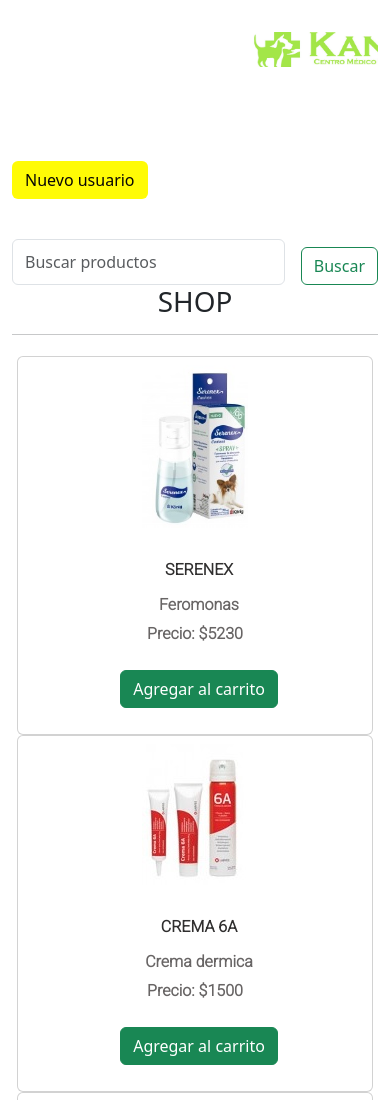
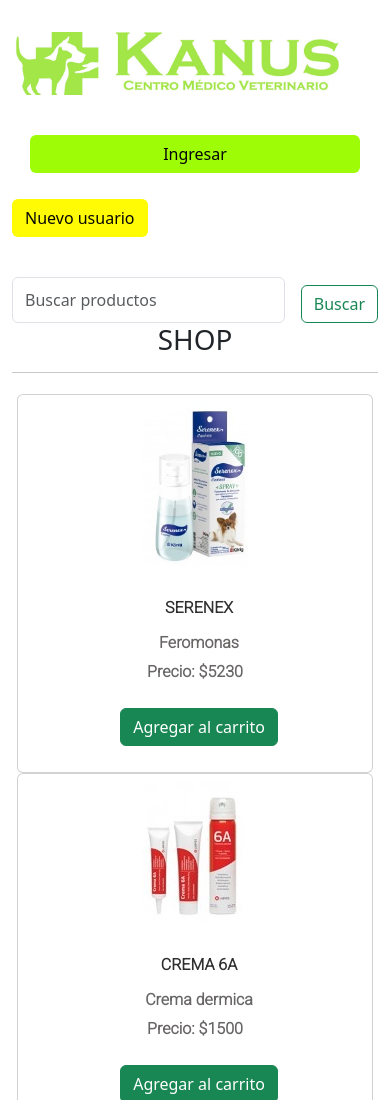
Before and after one commit to ZarazagaPilar/zarazaga-js-tercera-entrega, a plain HTML site: page index.html in a window 390 px wide. Shown: the top 1100 px of the page. Drawn offline with nearby package versions, Linux system fonts and the light colour scheme; some packages are replaced by stand-ins of ours; no server answers; a script that the page names is missing.

Commit message:
boton inicio

```diff
--- a/style.css
+++ b/style.css
@@ -46,12 +46,25 @@
 }
 
 #login {
-  margin: 0rem 0rem 0rem 64.5rem;
-  color:rgb(8, 7, 7);
+  margin: 0;
+  color: rgb(8, 7, 7);
   background-color: rgb(158, 252, 7);
+  font-weight: 400;
+  position: absolute;
+  top: 10px;
+  right: 10px;
 
-  font-weight:400;
+  /* Dispositivos móviles */
+  @media (max-width: 768px) {
+    margin: 0 auto;
+    width: 90%;
+    display: block;
+    margin-bottom: 10px;
+    position: static;
+  }
 }
+
+
 
 #login:hover {
   background-color: rgb(211, 208, 208);
@@ -73,7 +86,7 @@
 /*****************************************/
 
 /* header */
-/* nav bar */
+
 /*****************/
 header {
   overflow-x: hidden;
@@ -86,7 +99,14 @@
   text-align: center;
   align-items: center;
   margin: 2rem 2rem 2.5rem 15rem;
+
+  /* Dispositivos móviles */
+  @media (max-width: 768px) {
+    width: 90%;
+    margin: 2rem auto 2.5rem auto;
+  }
 }
+
 
 /* FOOTER*/
 /*********/
```
